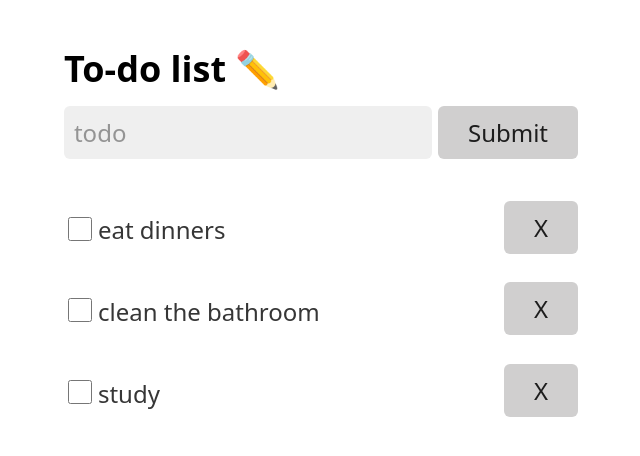
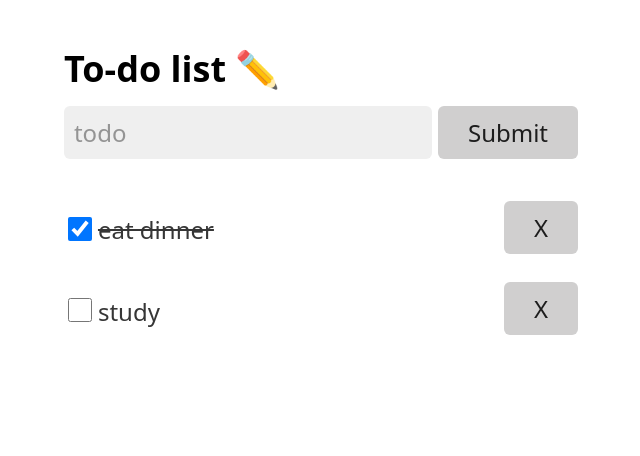
Before and after one commit to sonny-coding/todo-mern-app, a React (Vite) app in the folder client/: page / in a window 1280 px wide. Shown: the top 456 px of the page, without its empty margins (316-956 px from the left). Built offline with nearby package versions, Linux system fonts and the light colour scheme.

Commit message:
add delete and toggle todo on the client side

```diff
--- a/client/package.json
+++ b/client/package.json
@@ -10,6 +10,7 @@
     "preview": "vite preview"
   },
   "dependencies": {
+    "nanoid": "^4.0.2",
     "react": "^18.2.0",
     "react-dom": "^18.2.0"
   },
--- a/client/src/App.jsx
+++ b/client/src/App.jsx
@@ -1,17 +1,37 @@
 import "./css/main.css";
 import { useState } from "react";
+import { nanoid } from "nanoid";
+
 // import Todo from "./components/Todo";
 import TodoList from "./components/TodoList";
 import TodoForm from "./components/TodoForm";
 export default function App() {
-  const todoList = ["eat dinners", "clean the bathroom", "study"];
-  const [todo, setTodo] = useState("");
+  const [todoList, setTodoList] = useState([
+    { id: nanoid(), task: "eat dinner", finished: true },
+    { id: nanoid(), task: "study", finished: false },
+  ]);
+  const deleteTodo = (id) => {
+    setTodoList((prevState) => prevState.filter((todo) => todo.id !== id));
+  };
+  const toggleTodo = (id) => {
+    setTodoList((prevState) =>
+      prevState.map((todo) =>
+        todo.id === id ? { ...todo, finished: !todo.finished } : todo
+      )
+    );
+  };
+
+  const [textInput, setTextInput] = useState("");
 
   return (
     <>
       <h2>To-do list ✏️</h2>
-      <TodoForm todo={todo} setTodo={setTodo} />
-      <TodoList todoList={todoList} />
+      <TodoForm textInput={textInput} setTextInput={setTextInput} />
+      <TodoList
+        todoList={todoList}
+        toggleTodo={toggleTodo}
+        deleteTodo={deleteTodo}
+      />
     </>
   );
 }
--- a/client/src/components/Todo.jsx
+++ b/client/src/components/Todo.jsx
@@ -1,12 +1,16 @@
-const Todo = ({ todo }) => {
+const Todo = ({ todo, id, finished, toggleTodo, deleteTodo }) => {
   return (
     <>
-      <li key={todo}>
+      <li>
         <div className="todo-group">
-          <input type="checkbox" />
-          <p>{todo}</p>
+          <input
+            type="checkbox"
+            checked={finished}
+            onClick={() => toggleTodo(id)}
+          />
+          <p className={finished ? "line-through" : ""}>{todo}</p>
         </div>
-        <button>X</button>
+        <button onClick={() => deleteTodo(id)}>X</button>
       </li>
     </>
   );
--- a/client/src/components/TodoForm.jsx
+++ b/client/src/components/TodoForm.jsx
@@ -1,15 +1,15 @@
-const TodoForm = ({ todo, setTodo }) => {
+const TodoForm = ({ textInput, setTextInput }) => {
   const handleSubmit = () => {
-    alert(todo);
+    alert(textInput);
   };
   const handleChange = (e) => {
-    setTodo(e.target.value);
+    setTextInput(e.target.value);
   };
   return (
     <form className="todo-form" action="submit" onSubmit={handleSubmit}>
       <input
         type="text"
-        value={todo}
+        value={textInput}
         onChange={handleChange}
         placeholder="todo"
       />
--- a/client/src/components/TodoList.jsx
+++ b/client/src/components/TodoList.jsx
@@ -1,10 +1,17 @@
 import Todo from "./Todo";
 
-const TodoList = ({ todoList }) => {
+const TodoList = ({ todoList, toggleTodo, deleteTodo }) => {
   return (
     <ul>
       {todoList.map((todo) => (
-        <Todo key={todo} todo={todo} />
+        <Todo
+          key={todo.id}
+          todo={todo.task}
+          id={todo.id}
+          finished={todo.finished}
+          toggleTodo={toggleTodo}
+          deleteTodo={deleteTodo}
+        />
       ))}
     </ul>
   );
--- a/client/src/css/main.css
+++ b/client/src/css/main.css
@@ -32,3 +32,6 @@ input[type="checkbox"]:checked + span {
   justify-content: center;
   align-items: center;
 }
+.line-through {
+  text-decoration: line-through;
+}
```
Also changed, not shown: 1 other file (tests, documents, lock files or other folders).
